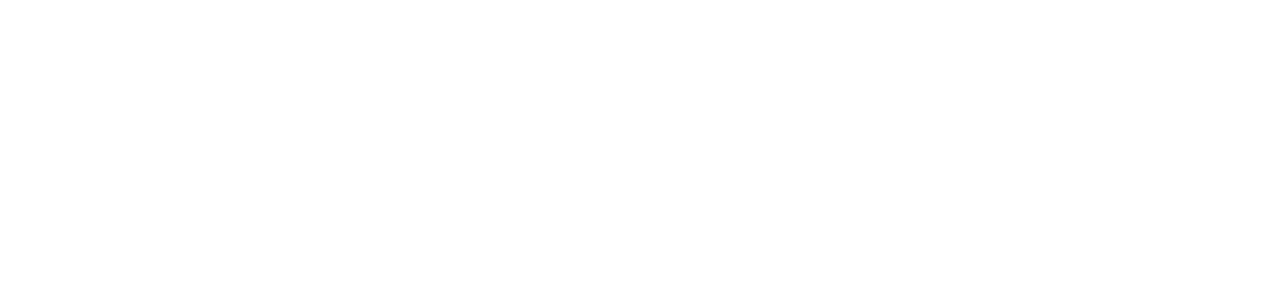
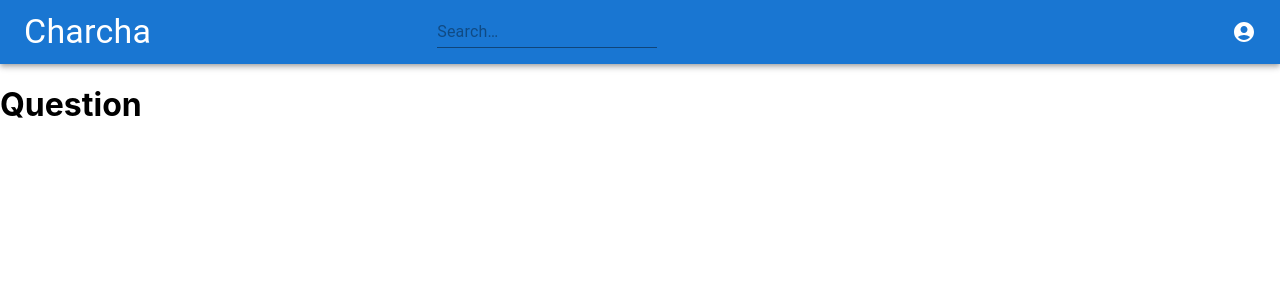
Before and after one commit to has12zen/IITBBS_GC_Team12_PS02, a React (Create React App) app in the folder client/: page /question in a window 1280 px wide. Before the commit this address had no page. Shown: the top 300 px of the page. Built offline with nearby package versions, Linux system fonts and the light colour scheme.

Commit message:
Components added

```diff
--- a/client/src/components/Home.js
+++ b/client/src/components/Home.js
@@ -1,11 +1,61 @@
 import React from "react";
+import { Box, Button, Grid, List, Typography, ListItem } from "@mui/material";
+
+import Ques from "./Ques";
 
 const Home = () => {
+  const topics = ["Internship", "Placements", "Projects", "Fests"];
+
   return (
-    <div style={{position:"absolute"}}>
-      <h1>Home</h1>
-    </div>
+    <Box style={{ marginTop: 20, marginLeft: 20, marginRight: 20 }}>
+      <Grid container spacing={2}>
+        <Grid item xs={2}>
+          <Box style={{ ...styles.grid, textAlign: "center" }}>
+            <Typography variant="h6">My Items</Typography>
+            <List>
+              <ListItem style={styles.list}>Answers</ListItem>
+              <ListItem style={styles.list}>Questions</ListItem>
+              <ListItem style={styles.list}>Topics</ListItem>
+            </List>
+          </Box>
+        </Grid>
+        <Grid item xs={8}>
+          <Box style={{ ...styles.grid, padding: 20 }}>
+            <Typography variant="h6">Questions</Typography>
+            <Ques />
+          </Box>
+        </Grid>
+        <Grid item xs={2}>
+          <Box style={{ marginBottom: 10 }}>
+            <Button variant="contained">Ask Question</Button>
+          </Box>
+          <Box style={{ ...styles.grid, textAlign: "center" }}>
+            <Typography variant="h6">Hot Topics</Typography>
+            <Box>
+              <List>
+                {topics.map((topic, key) => (
+                  <ListItem style={styles.list} key={key}>
+                    {topic}
+                  </ListItem>
+                ))}
+              </List>
+            </Box>
+          </Box>
+        </Grid>
+      </Grid>
+    </Box>
   );
 };
 
+const styles = {
+  grid: {
+    backgroundColor: "rgba(0,0,0,0.1)",
+    borderRadius: 5,
+    padding: 10,
+  },
+  list: {
+    justifyContent: "center",
+  },
+};
+
 export default Home;
--- a/client/src/components/Navbar.js
+++ b/client/src/components/Navbar.js
@@ -1,4 +1,5 @@
 import React from "react";
+import { Outlet } from "react-router-dom";
 import {
   Menu,
   MenuItem,
@@ -7,25 +8,34 @@
   Toolbar,
   Box,
   AppBar,
+  Typography,
+  Input,
+  Grid,
 } from "@mui/material";
+
+import AccountCircleIcon from "@mui/icons-material/AccountCircle";
 
 const Navbar = () => {
   return (
     <Box>
       <AppBar position="static">
         <Toolbar>
-          <Menu>
-            <MenuItem>
-              <InputBase />
-            </MenuItem>
-            <MenuItem>
-              <IconButton>
-                <img src="https://img.icons8.com/ios/50/000000/search.png" />
-              </IconButton>
-            </MenuItem>
-          </Menu>
+          <Grid container spacing={1} alignItems="center">
+            <Grid item xs={4}>
+              <Typography variant="h4" style={{ color: "white" }}>
+                Charcha
+              </Typography>
+            </Grid>
+            <Grid item xs={4}>
+              <Input placeholder="Search…" />
+            </Grid>
+            <Grid item xs={4}>
+              <AccountCircleIcon style={{ float: "right" }} />
+            </Grid>
+          </Grid>
         </Toolbar>
       </AppBar>
+      <Outlet />
     </Box>
   );
 };
--- /dev/null
+++ b/client/src/components/Ques.js
@@ -0,0 +1,22 @@
+import { Box, Typography, Chip } from "@mui/material";
+
+const Ques = () => {
+  const labels = ["Projects", "Fest", "Intern"];
+  return (
+    <Box>
+      <Typography variant="h4">Title</Typography>
+      <Box>
+        {labels.map((label, key) => (
+          <Chip
+            label={label}
+            key={key}
+            onClick={() => {}}
+            style={{ marginRight: 5 }}
+          />
+        ))}
+      </Box>
+    </Box>
+  );
+};
+
+export default Ques;
--- /dev/null
+++ b/client/src/components/Question.js
@@ -0,0 +1,9 @@
+const Question = () => {
+  return (
+    <div>
+      <h1>Question</h1>
+    </div>
+  );
+};
+
+export default Question;
--- /dev/null
+++ b/client/src/components/User.js
@@ -0,0 +1,9 @@
+const User = () => {
+  return (
+    <div>
+      <h1>User</h1>
+    </div>
+  );
+};
+
+export default User;
```
Also changed, not shown: client/src/routes/routes.js (+15 -13 lines).
